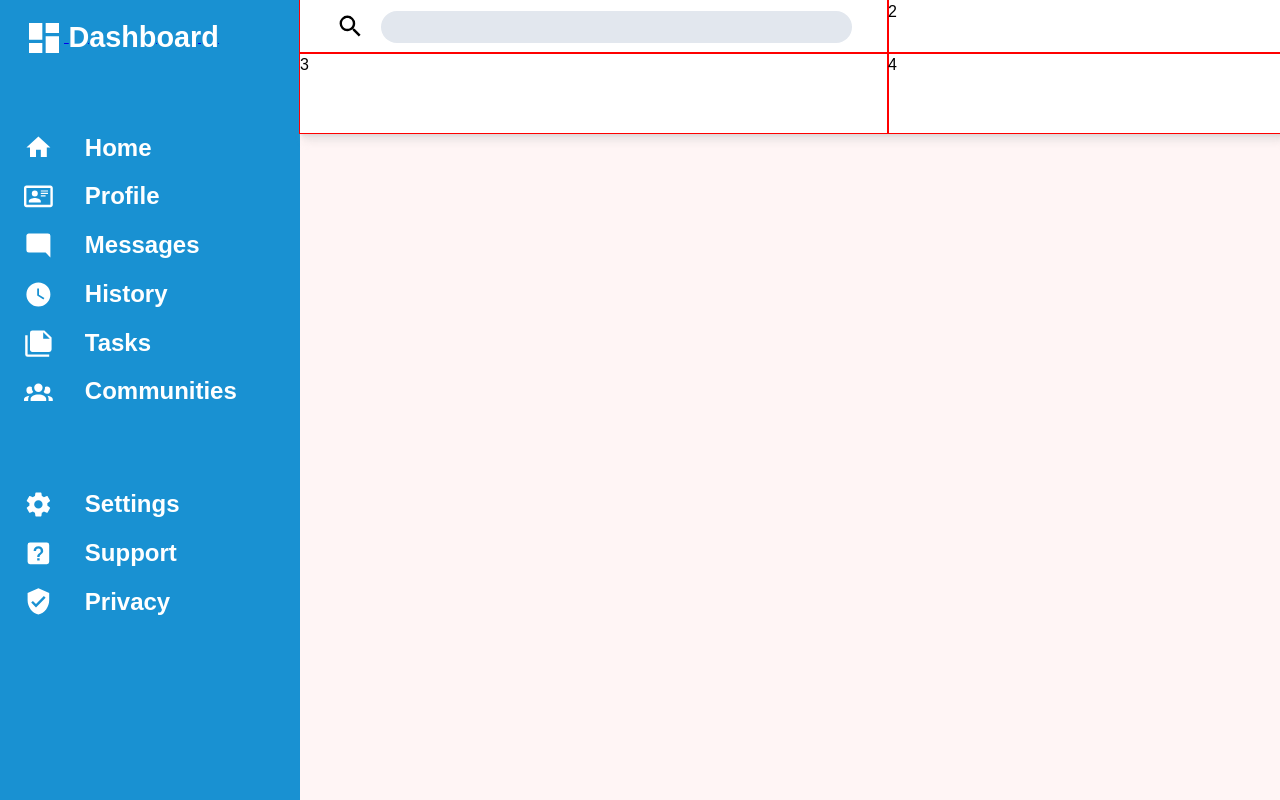
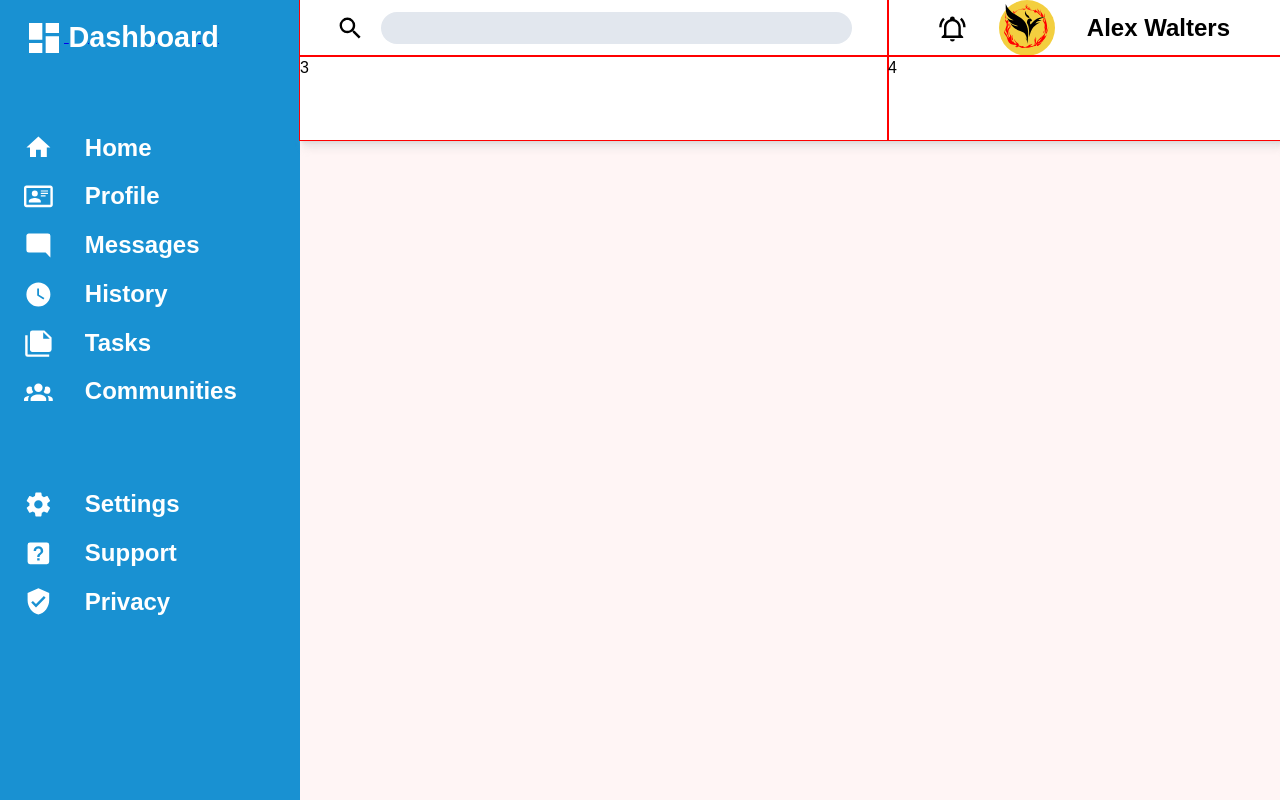
Before and after one commit to atleastonebearplease/admin-dashboard-odin, a plain HTML site: page index.html in a window 1280 px wide. Drawn offline with Linux system fonts and the light colour scheme.

Commit message:
feat: Add profile link group

```diff
--- a/index.html
+++ b/index.html
@@ -14,7 +14,11 @@
                 <svg xmlns="http://www.w3.org/2000/svg" viewBox="0 0 24 24"><title>magnify</title><path d="M9.5,3A6.5,6.5 0 0,1 16,9.5C16,11.11 15.41,12.59 14.44,13.73L14.71,14H15.5L20.5,19L19,20.5L14,15.5V14.71L13.73,14.44C12.59,15.41 11.11,16 9.5,16A6.5,6.5 0 0,1 3,9.5A6.5,6.5 0 0,1 9.5,3M9.5,5C7,5 5,7 5,9.5C5,12 7,14 9.5,14C12,14 14,12 14,9.5C14,7 12,5 9.5,5Z" /></svg>
                 <input type="search">
             </div>
-            <div class="header__profile-group">2</div>
+            <div class="header__profile-group">
+                <svg xmlns="http://www.w3.org/2000/svg" viewBox="0 0 24 24"><title>bell-ring-outline</title><path d="M10,21H14A2,2 0 0,1 12,23A2,2 0 0,1 10,21M21,19V20H3V19L5,17V11C5,7.9 7.03,5.17 10,4.29C10,4.19 10,4.1 10,4A2,2 0 0,1 12,2A2,2 0 0,1 14,4C14,4.1 14,4.19 14,4.29C16.97,5.17 19,7.9 19,11V17L21,19M17,11A5,5 0 0,0 12,6A5,5 0 0,0 7,11V18H17V11M19.75,3.19L18.33,4.61C20.04,6.3 21,8.6 21,11H23C23,8.07 21.84,5.25 19.75,3.19M1,11H3C3,8.6 3.96,6.3 5.67,4.61L4.25,3.19C2.16,5.25 1,8.07 1,11Z" /></svg>
+                <div class="icon-wrapper"><img src="iconOnly.svg"/></div>
+                <div class="profile-title">Alex Walters</div>
+            </div>
             <div class="header__profile-greeting-group">3</div>
             <div class="header__action-buttons">4</div>
         </div>
--- a/styles.css
+++ b/styles.css
@@ -44,6 +44,8 @@ html, body {
     outline: 1px solid red;
 }
 
+/* --------Search group-------- */
+
 .header__search-group {
     grid-row: 1/2;
     grid-column: 1/2;
@@ -52,10 +54,6 @@ html, body {
     align-items: center;
     gap: 1rem;
 }
-
-/* .header__search-group * {
-    outline: 1px solid red;
-} */
 
 .header__search-group svg {
     width: 1.8rem;
@@ -77,15 +75,43 @@ html, body {
     outline: 0px;
 }
 
+/* --------Profile group-------- */
+
 .header__profile-group {
     grid-row: 1/2;
     grid-column: 2/3;
+
+    display: flex;
+    gap: 2rem;
+    justify-content: center;
+    align-items: center;
 }
+
+.header__profile-group svg {
+    width: 1.8rem;
+    height: 1.8rem;
+}
+
+.header__profile-group img{
+    width: 80%;
+    height: 80%;
+    position: relative;
+    bottom: 2px;
+}
+
+.profile-title {
+    font-size: 1.5rem;
+    font-weight: bold;
+}
+
+/* --------Greeting group-------- */
 
 .header__profile-greeting-group {
     grid-row: 2/3;
     grid-column: 1/2;
 }
+
+/* --------Action group-------- */
 
 .header__action-buttons {
     grid-row: 2/3;
@@ -173,3 +199,15 @@ html, body {
 input[type="search"]::-webkit-search-cancel-button {
   display: none;
 }
+
+.icon-wrapper {
+    width: 3.5rem;
+    height: 3.5rem;
+
+    background-color: hsl(48, 88%, 60%);
+    border-radius: 50%;
+
+    display: flex;
+    justify-content: center;
+    align-items: center;
+}
```
Also changed, not shown: iconOnly.svg (added).
